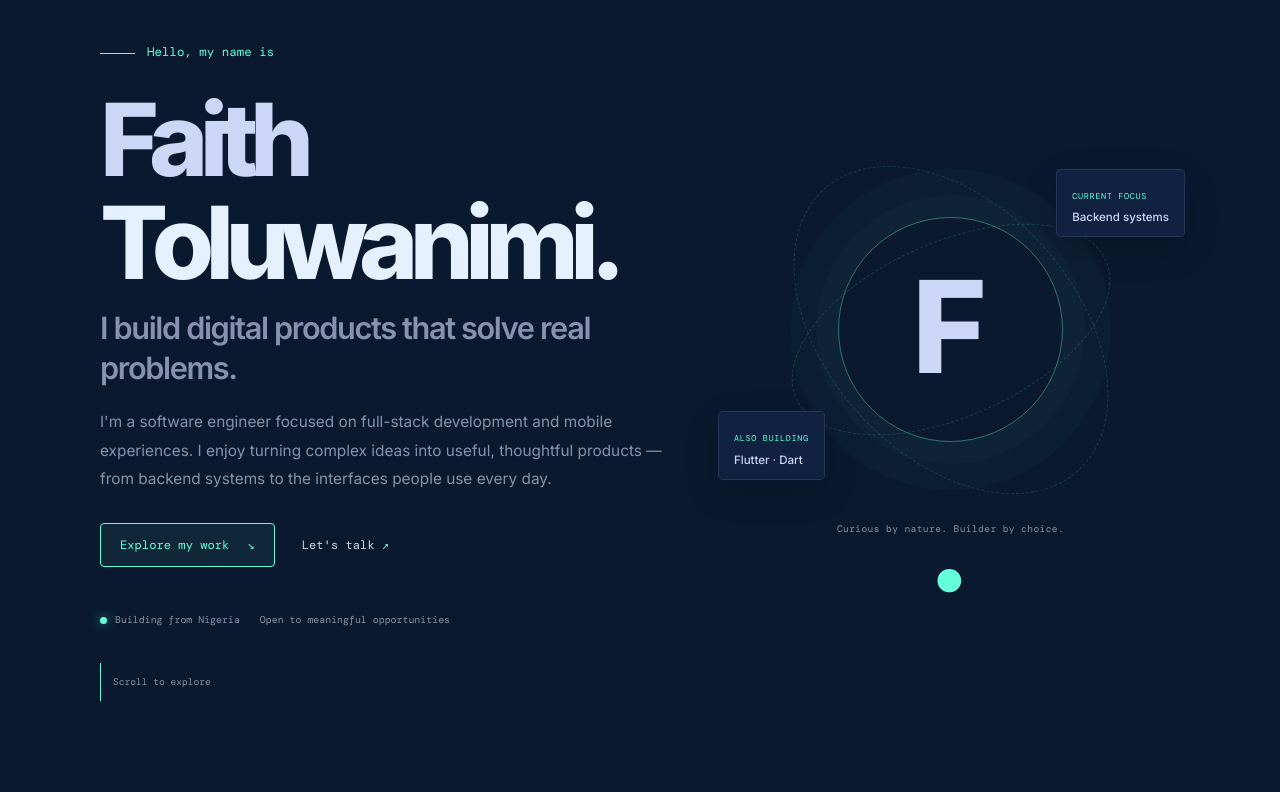
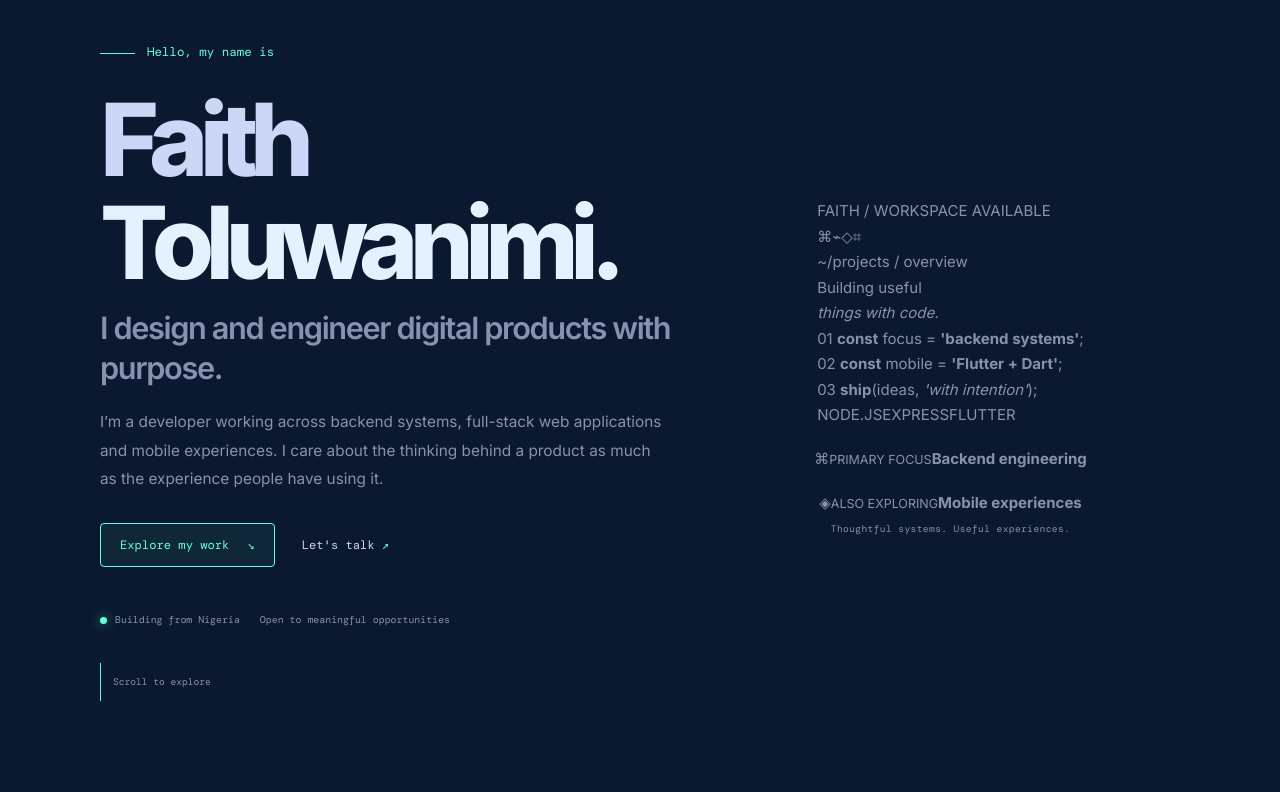
Before and after one commit to faithinator-dev/OfficialFaithToluRoom, a Node server app: page / in a window 1280 px wide. Shown: the part 84-876 px from the top of the page. Run offline with Node 20, Linux system fonts and the light colour scheme; some libraries are stand-ins or nearby versions.

Commit message:
Redesign homepage hero for premium CodeWithFaith identity

```diff
--- a/views/index.ejs
+++ b/views/index.ejs
@@ -41,20 +41,33 @@
       <div class="hero-copy">
         <p class="eyebrow"><span class="eyebrow-line"></span> Hello, my name is</p>
         <h1>Faith<br><span>Toluwanimi.</span></h1>
-        <h2>I build digital products that solve real problems.</h2>
-        <p class="hero-description">I'm a software engineer focused on full-stack development and mobile experiences. I enjoy turning complex ideas into useful, thoughtful products — from backend systems to the interfaces people use every day.</p>
+        <h2>I design and engineer digital products with purpose.</h2>
+        <p class="hero-description">I’m a developer working across backend systems, full-stack web applications and mobile experiences. I care about the thinking behind a product as much as the experience people have using it.</p>
         <div class="hero-actions">
           <a class="button button-primary" href="#work">Explore my work <span>↘</span></a>
           <a class="text-link" href="#contact">Let's talk <span>↗</span></a>
         </div>
         <div class="hero-meta"><span><i class="status-dot"></i> Building from Nigeria</span><span>Open to meaningful opportunities</span></div>
       </div>
-      <aside class="hero-aside" aria-label="Developer profile">
-        <div class="orbit orbit-one"></div><div class="orbit orbit-two"></div>
-        <div class="hero-monogram">F<span>.</span></div>
-        <div class="floating-note note-top"><span class="note-label">CURRENT FOCUS</span><strong>Backend systems</strong></div>
-        <div class="floating-note note-bottom"><span class="note-label">ALSO BUILDING</span><strong>Flutter · Dart</strong></div>
-        <div class="aside-caption">Curious by nature. Builder by choice.</div>
+      <aside class="hero-aside" aria-label="A snapshot of my development workspace">
+        <div class="workspace-glow"></div>
+        <div class="workspace-orbit workspace-orbit-one"></div>
+        <div class="workspace-orbit workspace-orbit-two"></div>
+        <div class="workspace-card">
+          <div class="workspace-topbar"><span class="window-dots"><i></i><i></i><i></i></span><span>FAITH / WORKSPACE</span><span class="workspace-live"><i></i> AVAILABLE</span></div>
+          <div class="workspace-body">
+            <div class="workspace-rail"><span class="rail-active">⌘</span><span>⌁</span><span>◇</span><span>⌗</span></div>
+            <div class="workspace-main">
+              <div class="workspace-breadcrumb">~/projects / overview</div>
+              <div class="workspace-heading">Building useful<br><em>things with code.</em></div>
+              <div class="workspace-code"><span class="code-muted">01</span> <b>const</b> focus = <strong>'backend systems'</strong>;<br><span class="code-muted">02</span> <b>const</b> mobile = <strong>'Flutter + Dart'</strong>;<br><span class="code-muted">03</span> <b>ship</b>(ideas, <i>'with intention'</i>);</div>
+              <div class="workspace-bottom"><span><i></i> NODE.JS</span><span>EXPRESS</span><span>FLUTTER</span></div>
+            </div>
+          </div>
+        </div>
+        <div class="workspace-float float-top"><span class="float-icon">⌘</span><span><small>PRIMARY FOCUS</small><strong>Backend engineering</strong></span></div>
+        <div class="workspace-float float-bottom"><span class="float-icon">◈</span><span><small>ALSO EXPLORING</small><strong>Mobile experiences</strong></span></div>
+        <div class="aside-caption">Thoughtful systems. Useful experiences.</div>
       </aside>
       <a class="scroll-cue" href="#about"><span></span> Scroll to explore</a>
     </section>
```
